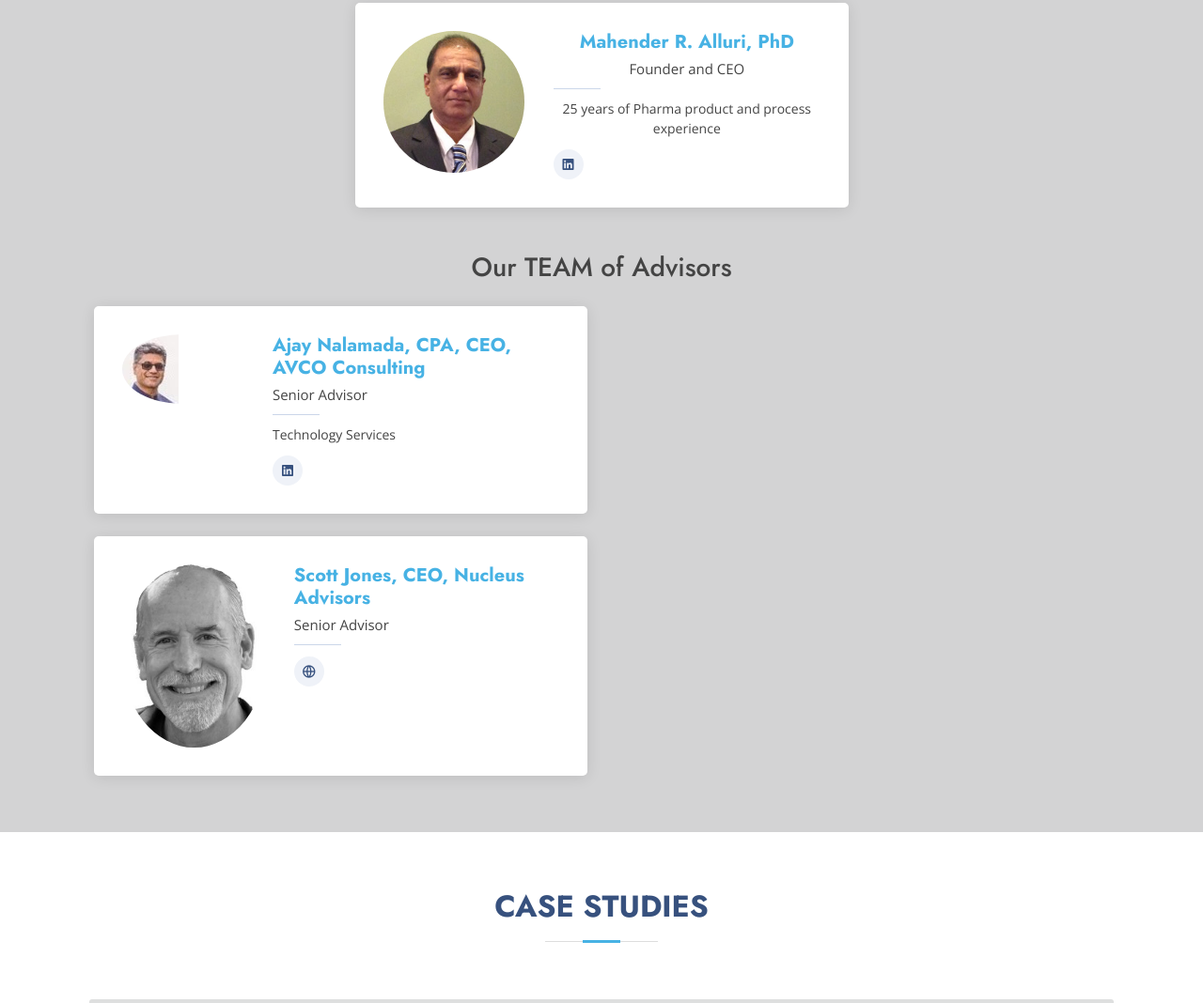
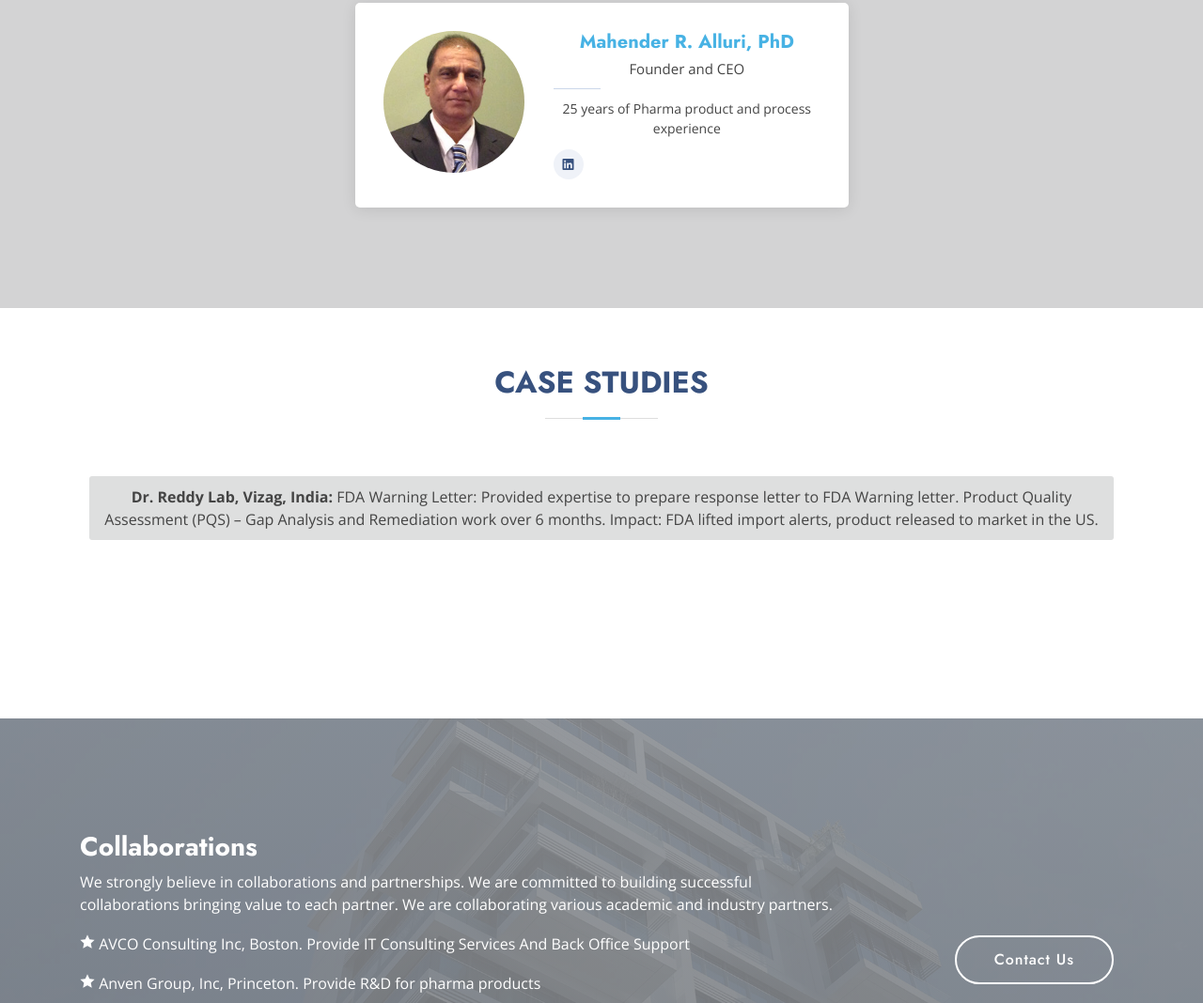
Before and after one commit to vsudhini/globex, a plain HTML site: page Home.html in a window 1280 px wide. Shown: the part 3548-4616 px from the top of the page at 94% size. Drawn offline with nearby package versions, Linux system fonts and the light colour scheme; a script that the page names is missing.

Commit message:
removing team of advisors

```diff
--- a/Home.html
+++ b/Home.html
@@ -351,61 +351,11 @@
         </div>
 <br>
 <br>
-<h3 align="center">Our TEAM of Advisors</h3>
-
-          <div class="col-lg-6 mt-4">
-            <div class="member d-flex align-items-start" data-aos="zoom-in" data-aos-delay="300">
-              <div class="pic"><img src="assets/img/team/team-3.jpg" class="img-fluid" alt=""></div>
-              <div class="member-info">
-                <h4><a href="ajaynalamada.html">Ajay Nalamada, CPA, CEO, AVCO Consulting
-                </a></h4>
-                <span>Senior Advisor</span>
-                <p>Technology Services</p>
-                <div class="social">
-                  <a href="https://www.linkedin.com/in/vijay-nalamada-4219aa3" target="_blank"> <i class="ri-linkedin-box-fill"></i> </a>
-                </div>
-              </div>
-            </div>
-          </div>
-          <div class="col-lg-6 mt-4">
-            <div class="member d-flex align-items-start" data-aos="zoom-in" data-aos-delay="300">
-              <div class="pic"><img src="assets/img/team/team-5.jpg" class="img-fluid" alt=""></div>
-
-              <div class="member-info">
-                <h4><a href="scottjones.html">Scott Jones, CEO, Nucleus Advisors
-                </a> </h4>
-                <span>Senior Advisor</span>
-                <div class="social">
-                  <a href="https://nucleusadv.com/" target="_blank"><i class="ri-global-line"></i> </a>
-                </div>
-              </div>
-            </div>
-          </div>
-
-
-
-<!--
-          <div class="col-lg-6 mt-4">
-            <div class="member d-flex align-items-start" data-aos="zoom-in" data-aos-delay="400">
-              <div class="pic"><img src="assets/img/team/team-4.jpg" class="img-fluid" alt=""></div>
-              <div class="member-info">
-                <h4><a href="michaelloftus.html">Michael Loftus, MS</a></h4>
-                <span>Senior Advisor</span>
-                <p>Business Strategy</p>
-                <div class="social">
-                  <a href="https://www.linkedin.com/in/clinicaltrials/" target="_blank"> <i class="ri-linkedin-box-fill"></i> </a>
-                </div>
-              </div>
-            </div>
-          </div>
-
--->
 
         </div>
 
       </div>
     </section><!-- End Team Section -->
-
 
     <!-- ======= Portfolio Section ======= -->
     <section id="casestudies" class="portfolio">
```
Also changed, not shown: index.html (+2 -19 lines).
